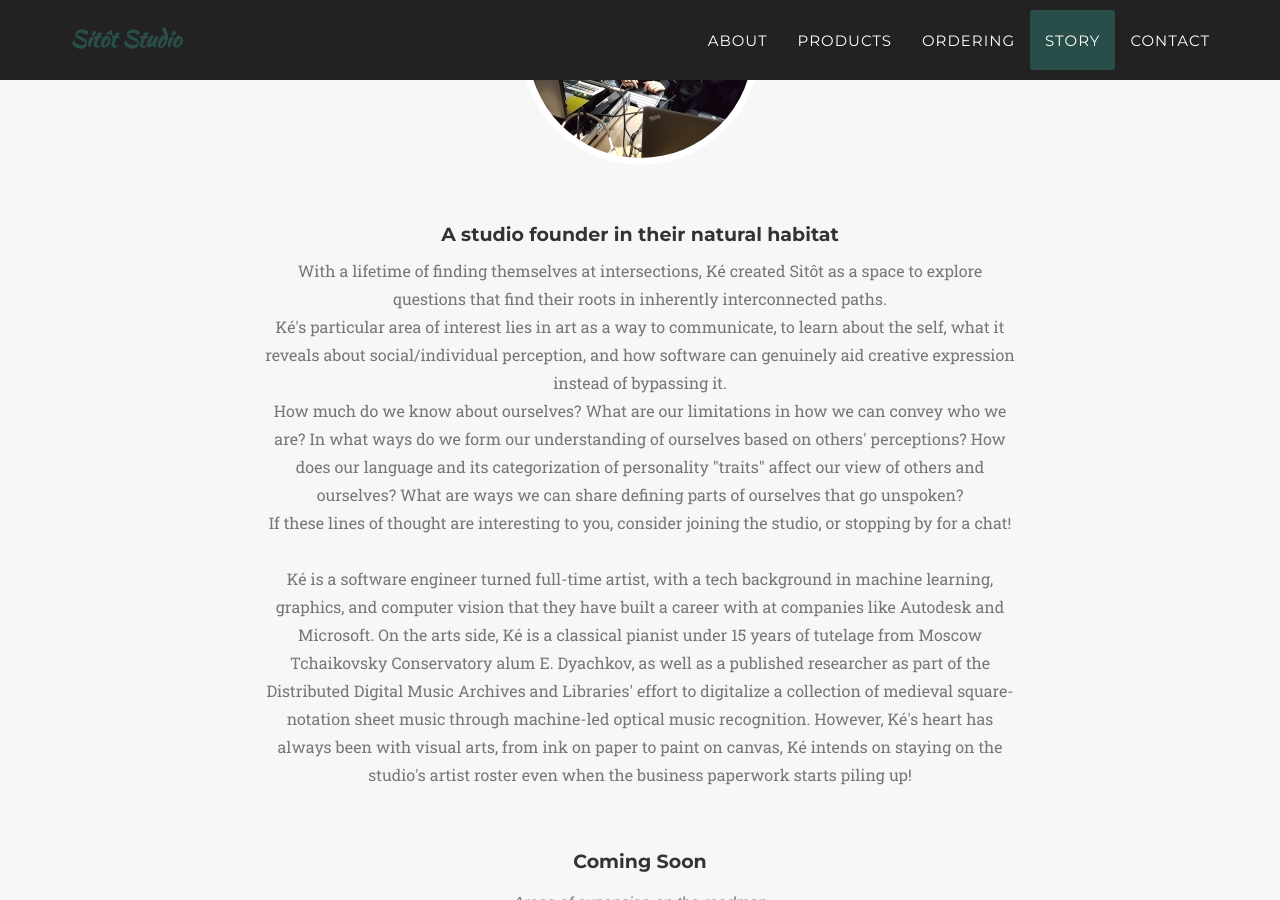
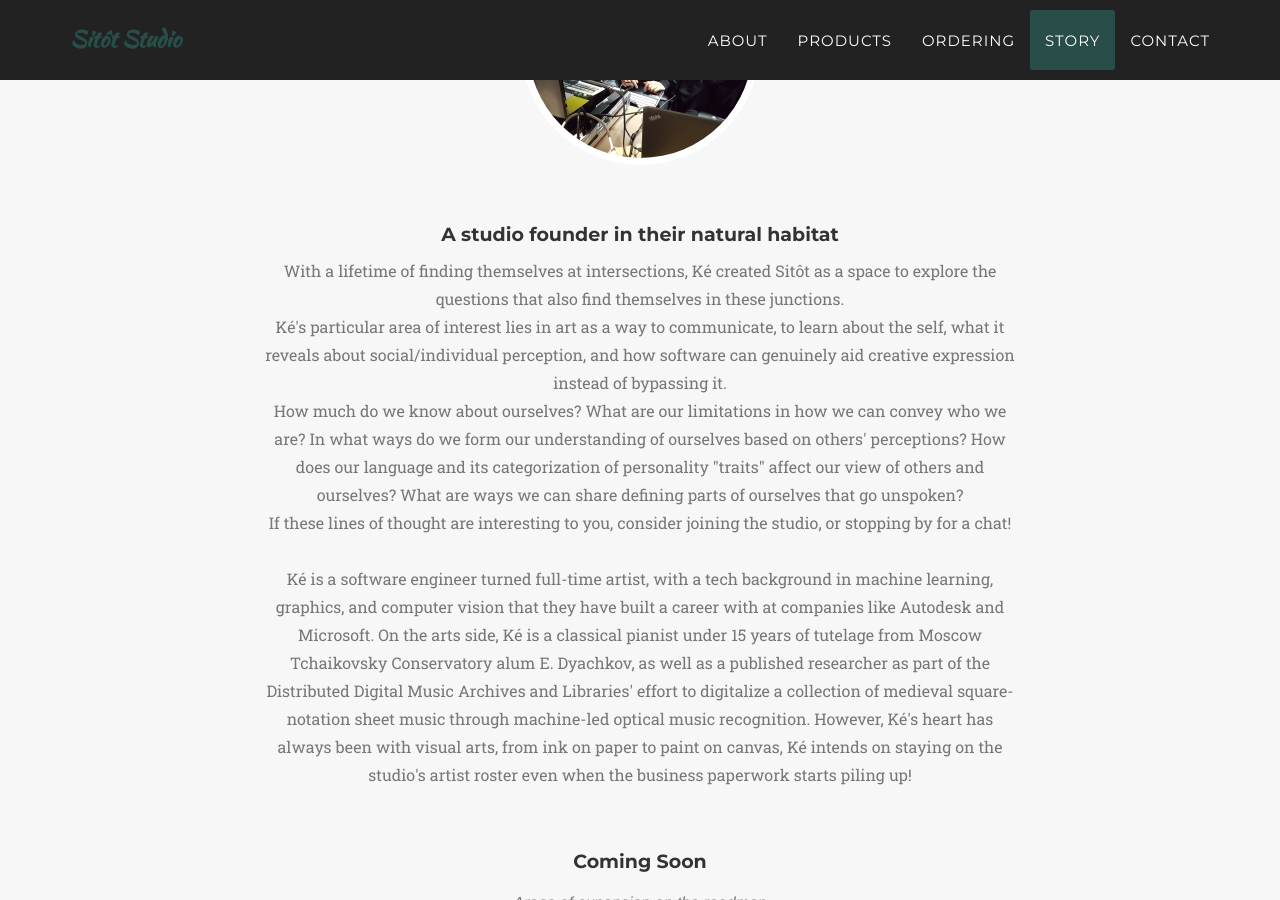
Before and after one commit to sitotstudio/sitotstudio.github.io, a Jekyll site: the page built from index.html, in a window 1280 px wide and 900 px high, scrolled down 5596 px. Built offline with Jekyll 4.4.1, drawn with Linux system fonts in a browser that asks for light colours; some web fonts are replaced.

Commit message:
Add clarity to initial about line

```diff
--- a/_includes/team.html
+++ b/_includes/team.html
@@ -12,7 +12,7 @@
                 <div class="col-lg-8 col-lg-offset-2 text-center">
                     <h4>A studio founder in their natural habitat</h4>
                     <p class="large text-muted">
-                        With a lifetime of finding themselves at intersections, Ké created Sitôt as a space to explore questions that find their roots in inherently interconnected paths.<br>
+                        With a lifetime of finding themselves at intersections, Ké created Sitôt as a space to explore the questions that also find themselves in these junctions.<br>
                         Ké's particular area of interest lies in art as a way to communicate, to learn about the self, what it reveals about social/individual perception, and how software can genuinely aid creative expression instead of bypassing it.<br>
                         How much do we know about ourselves? What are our limitations in how we can convey who we are? In what ways do we form our understanding of ourselves based on others' perceptions? How does our language and its categorization of personality "traits" affect our view of others and ourselves? What are ways we can share defining parts of ourselves that go unspoken?<br>
                         If these lines of thought are interesting to you, consider joining the studio, or stopping by for a chat!
```
